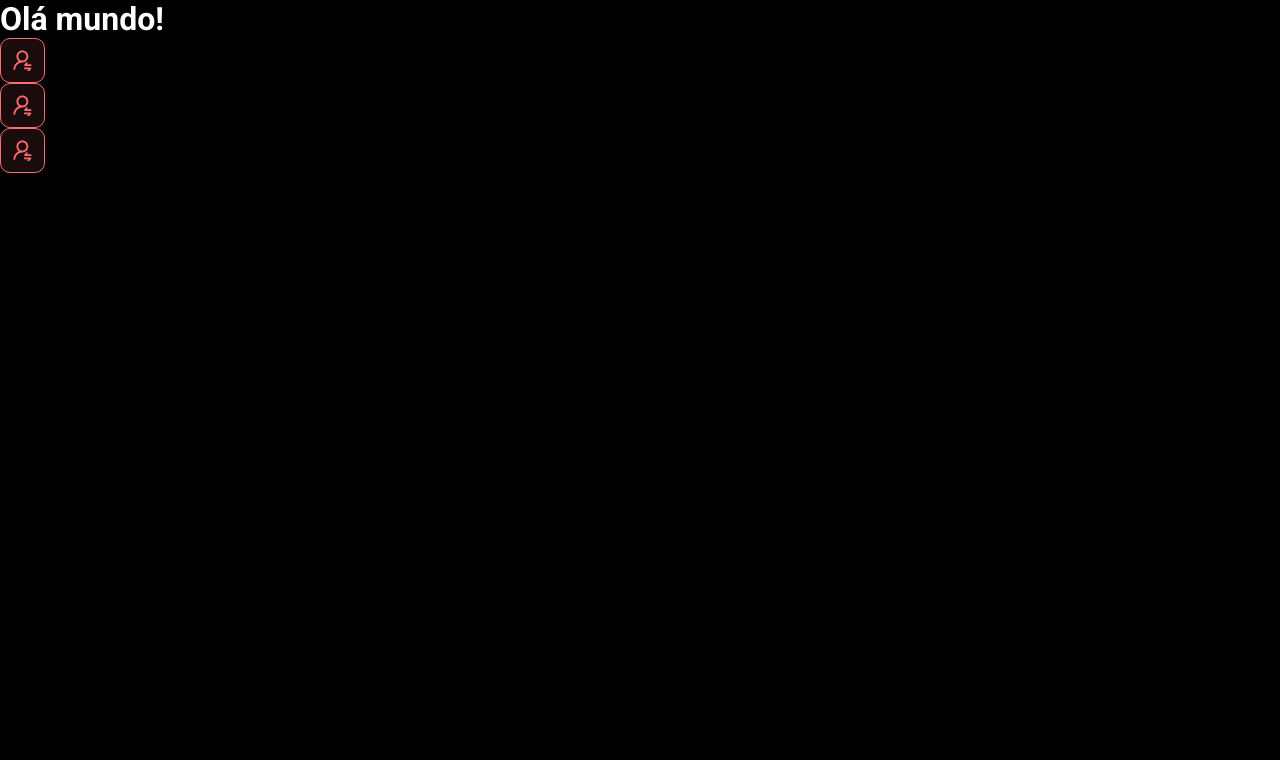
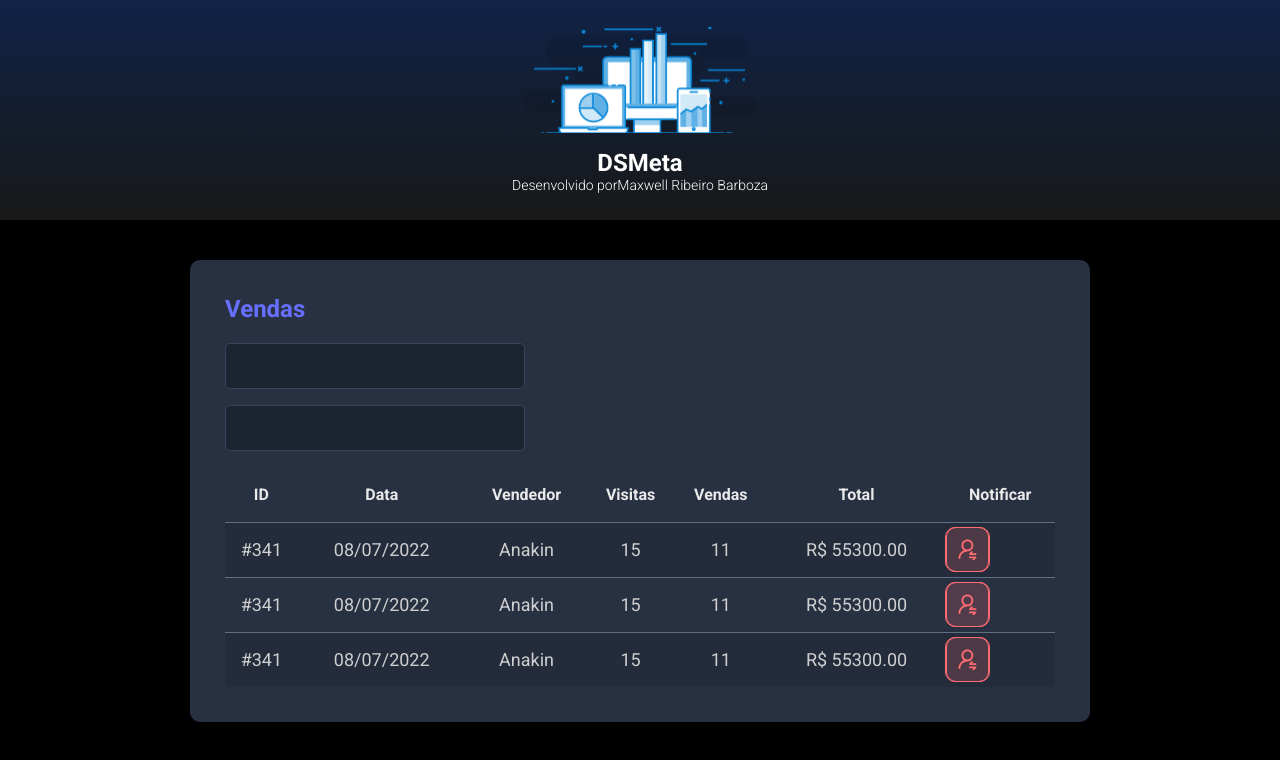
Before and after one commit to maxwelllbarboza/Controle-de-Mensagem, a React (Vite) app in the folder frontend/: page / in a window 1280 px wide. Shown: the top 760 px of the page. Built offline with nearby package versions, Linux system fonts and the light colour scheme.

Commit message:
Other components

```diff
--- a/frontend/src/App.tsx
+++ b/frontend/src/App.tsx
@@ -1,13 +1,20 @@
+import Header from "./components/Header"
 import NotificationButton from "./components/NotificationButton"
+import SalesCard from "./components/SalesCard"
+import './index.css'
 
 
 function App() {
   return (
     <>
-      <h1>Olá mundo!</h1>
-      <NotificationButton/>
-      <NotificationButton/>
-      <NotificationButton/>
+      <Header />
+      <main>
+        <section id = "sales">
+          <div className="dsmeta-container">
+            <SalesCard/>
+          </div>
+        </section>
+      </main>
     </>
 
   )
--- /dev/null
+++ b/frontend/src/components/Header/index.tsx
@@ -0,0 +1,20 @@
+import './styles.css'
+import iconLogo from '../../assets/img/imglogo.svg'
+function Header() {
+
+  return (
+    <>
+      <header>
+        <div className='dsmeta-logo-container'>
+          <img src={iconLogo} alt="Dsmeta" />
+          <h1>DSMeta</h1>
+          <p>
+            Desenvolvido por
+            <a href=''>Maxwell Ribeiro Barboza</a>
+          </p>
+        </div>
+      </header>
+    </>
+  )
+}
+export default Header
--- /dev/null
+++ b/frontend/src/components/Header/styles.css
@@ -0,0 +1,27 @@
+header {
+  background: linear-gradient(180deg, #102347 0%, #181818 100%);
+  height: 220px;
+  display: flex;
+  align-items: center;
+  justify-content: center;
+}
+
+.dsmeta-logo-container {
+  display: flex;
+  flex-direction: column;
+  align-items: center;
+}
+
+.dsmeta-logo-container img {
+  width: 235px;
+}
+
+.dsmeta-logo-container h1 {
+  margin-top: 15px;
+  font-size: 24px;
+}
+
+.dsmeta-logo-container p {
+  font-size: 14px;
+  font-weight: 300;
+}
--- /dev/null
+++ b/frontend/src/components/SalesCard/index.tsx
@@ -0,0 +1,87 @@
+import NotificationButton from '../NotificationButton'
+import './styles.css'
+
+function SalesCard() {
+
+  return (
+    <>
+      <div className="dsmeta-card">
+        <h2 className="dsmeta-sales-title">Vendas</h2>
+        <div>
+          <div className="dsmeta-form-control-container">
+            <input className="dsmeta-form-control" type="text" />
+          </div>
+          <div className="dsmeta-form-control-container">
+            <input className="dsmeta-form-control" type="text" />
+          </div>
+        </div>
+
+        <div>
+          <table className="dsmeta-sales-table">
+            <thead>
+              <tr>
+                <th className="show992">ID</th>
+                <th className="show576">Data</th>
+                <th>Vendedor</th>
+                <th className="show992">Visitas</th>
+                <th className="show992">Vendas</th>
+                <th>Total</th>
+                <th>Notificar</th>
+              </tr>
+            </thead>
+            <tbody>
+              <tr>
+                <td className="show992">#341</td>
+                <td className="show576">08/07/2022</td>
+                <td>Anakin</td>
+                <td className="show992">15</td>
+                <td className="show992">11</td>
+                <td>R$ 55300.00</td>
+                <td>
+                  <div className="dsmeta-red-btn-container">
+                    <div className="dsmeta-red-btn">
+                      <NotificationButton />
+                    </div>
+                  </div>
+                </td>
+              </tr>
+              <tr>
+                <td className="show992">#341</td>
+                <td className="show576">08/07/2022</td>
+                <td>Anakin</td>
+                <td className="show992">15</td>
+                <td className="show992">11</td>
+                <td>R$ 55300.00</td>
+                <td>
+                  <div className="dsmeta-red-btn-container">
+                    <div className="dsmeta-red-btn">
+                      <NotificationButton />
+                    </div>
+                  </div>
+                </td>
+              </tr>
+              <tr>
+                <td className="show992">#341</td>
+                <td className="show576">08/07/2022</td>
+                <td>Anakin</td>
+                <td className="show992">15</td>
+                <td className="show992">11</td>
+                <td>R$ 55300.00</td>
+                <td>
+                  <div className="dsmeta-red-btn-container">
+                    <div className="dsmeta-red-btn">
+                      <NotificationButton />
+                    </div>
+                  </div>
+                </td>
+              </tr>
+            </tbody>
+
+          </table>
+        </div>
+
+      </div>
+    </>
+  )
+}
+export default SalesCard
--- /dev/null
+++ b/frontend/src/components/SalesCard/styles.css
@@ -0,0 +1,94 @@
+.dsmeta-card {
+  background-color: #283142;
+  border-radius: 10px;
+  padding: 30px 10px;
+}
+
+
+
+.dsmeta-sales-title {
+  color: #676fff;
+  font-size: 24px;
+  margin-bottom: 20px;
+}
+
+.dsmeta-form-control-container {
+  margin-bottom: 16px;
+  max-width: 300px;
+}
+
+.dsmeta-form-control {
+  width: 100%;
+  height: 46px;
+  background-color: #1b2531;
+  border: 1px solid #384459;
+  border-radius: 5px;
+  color: #9aaabe;
+  padding: 0 20px;
+  font-size: 18px;
+}
+
+.dsmeta-sales-table {
+  width: 100%;
+  border-spacing: 0;
+  border-collapse: collapse;
+}
+
+.dsmeta-sales-table thead {
+  height: 55px;
+  font-size: 16px;
+  color: #e9e9e9;
+  font-weight: 700;
+}
+
+.dsmeta-sales-table tbody {
+  font-size: 14px;
+  font-weight: 400;
+  color: #cfcfcf;
+  text-align: center;
+}
+
+.dsmeta-sales-table tbody tr {
+  height: 74px;
+  border-top: 1px solid #5f6e82;
+}
+
+.dsmeta-sales-table tbody tr:hover>td {
+  background-color: #384459;
+}
+
+.dsmeta-sales-table tbody tr:nth-child(odd) {
+  background-color: #242c3b;
+}
+
+.show576 {
+  display: none;
+}
+
+.show992 {
+  display: none;
+}
+
+@media (min-width: 576px) {
+  .show576 {
+    display: table-cell;
+  }
+
+  .dsmeta-card {
+    padding: 35px;
+  }
+
+  .dsmeta-sales-table tbody tr {
+    height: 55px;
+  }
+
+  .dsmeta-sales-table tbody {
+    font-size: 18px;
+  }
+}
+
+@media (min-width: 992px) {
+  .show992 {
+    display: table-cell;
+  }
+}
--- a/frontend/src/index.css
+++ b/frontend/src/index.css
@@ -19,54 +19,6 @@
   color: unset;
   text-decoration: none;
 }
-
-
-
-
-
-
-
-
-
-
-
-
-
-
-header {
-  background: linear-gradient(180deg, #102347 0%, #181818 100%);
-  height: 220px;
-  display: flex;
-  align-items: center;
-  justify-content: center;
-}
-
-.dsmeta-logo-container {
-  display: flex;
-  flex-direction: column;
-  align-items: center;
-}
-
-.dsmeta-logo-container img {
-  width: 235px;
-}
-
-.dsmeta-logo-container h1 {
-  margin-top: 15px;
-  font-size: 24px;
-}
-
-.dsmeta-logo-container p {
-  font-size: 14px;
-  font-weight: 300;
-}
-
-.dsmeta-card {
-  background-color: #283142;
-  border-radius: 10px;
-  padding: 30px 10px;
-}
-
 .dsmeta-container {
   width: 100%;
   max-width: 900px;
@@ -76,111 +28,3 @@
 #sales {
   padding: 40px 10px;
 }
-
-.dsmeta-sales-title {
-  color: #676fff;
-  font-size: 24px;
-  margin-bottom: 20px;
-}
-
-.dsmeta-form-control-container {
-  margin-bottom: 16px;
-  max-width: 300px;
-}
-
-.dsmeta-form-control {
-  width: 100%;
-  height: 46px;
-  background-color: #1b2531;
-  border: 1px solid #384459;
-  border-radius: 5px;
-  color: #9aaabe;
-  padding: 0 20px;
-  font-size: 18px;
-}
-
-.dsmeta-sales-table {
-  width: 100%;
-  border-spacing: 0;
-  border-collapse: collapse;
-}
-
-.dsmeta-sales-table thead {
-  height: 55px;
-  font-size: 16px;
-  color: #e9e9e9;
-  font-weight: 700;
-}
-
-.dsmeta-sales-table tbody {
-  font-size: 14px;
-  font-weight: 400;
-  color: #cfcfcf;
-  text-align: center;
-}
-
-.dsmeta-sales-table tbody tr {
-  height: 74px;
-  border-top: 1px solid #5f6e82;
-}
-
-.dsmeta-sales-table tbody tr:hover > td {
-  background-color: #384459;
-}
-
-.dsmeta-sales-table tbody tr:nth-child(odd) {
-  background-color: #242c3b;
-}
-
-.dsmeta-red-btn-container {
-    display: flex;
-    justify-content: center;
-}
-
-.dsmeta-red-btn {
-  height: 45px;
-  width: 45px;
-  background: rgba(255, 107, 114, 0.1);
-  border: 1px solid #ff6b72;
-  border-radius: 10px;
-  display: flex;
-  align-items: center;
-  justify-content: center;
-  cursor: pointer;
-}
-
-.dsmeta-red-btn img {
-    width: 19px;
-}
-
-.show576 {
-    display: none;
-}
-
-.show992 {
-    display: none;
-}
-
-@media (min-width: 576px) {
-    .show576 {
-        display: table-cell;
-    }
-
-    .dsmeta-card {
-        padding: 35px;
-    }
-
-    .dsmeta-sales-table tbody tr {
-        height: 55px;
-    }
-
-    .dsmeta-sales-table tbody {
-        font-size: 18px;
-    }
-}
-
-@media (min-width: 992px) {
-    .show992 {
-        display: table-cell;
-    }
-}
```
Also changed, not shown: frontend/src/assets/img/imglogo.svg (added).
